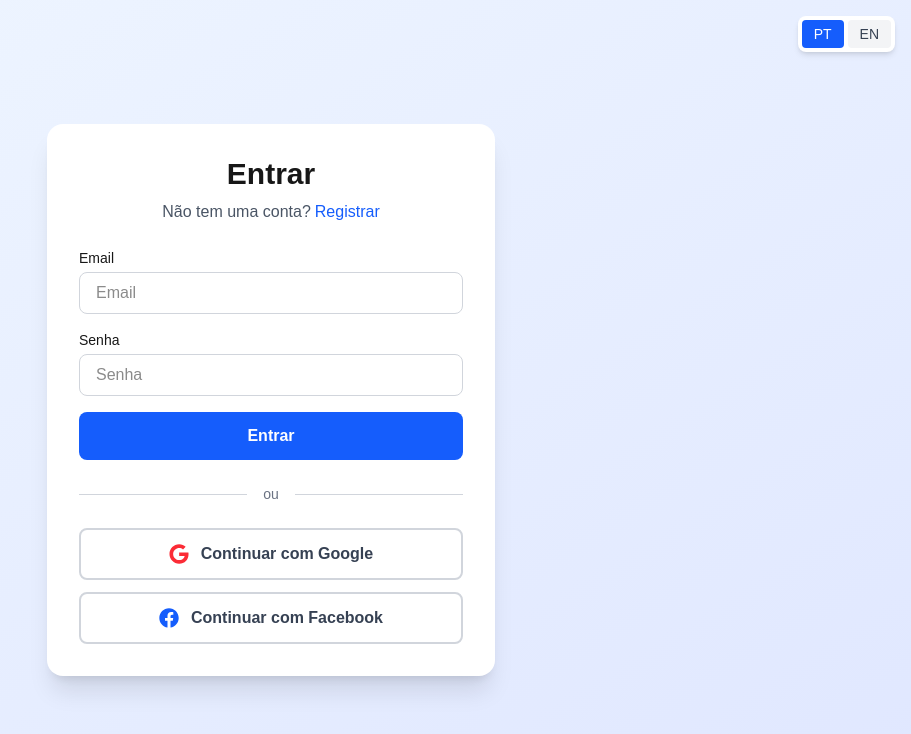
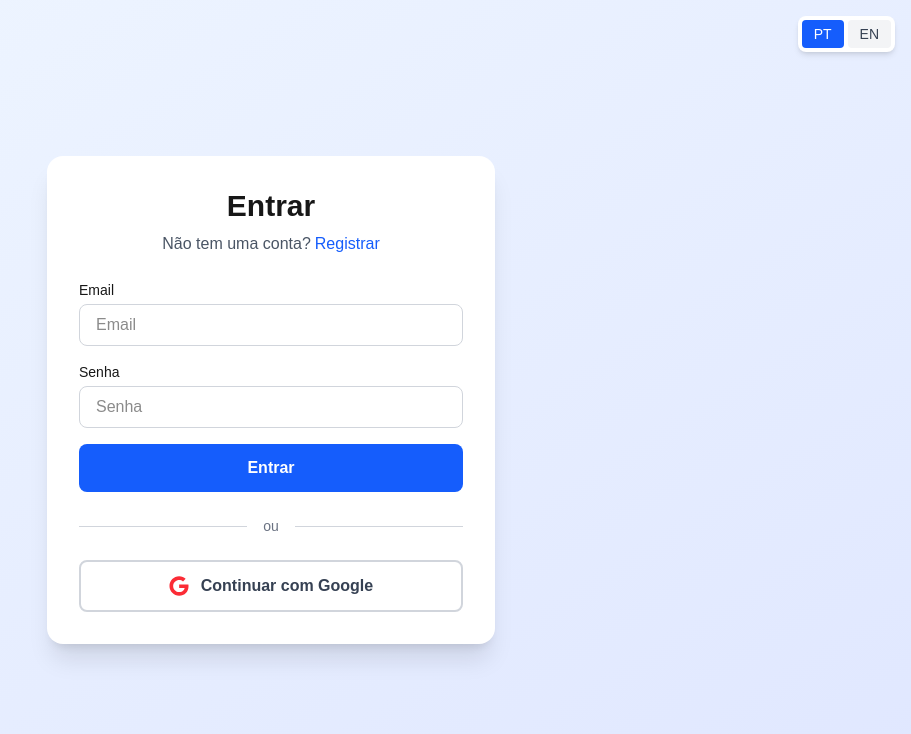
Before and after one commit to ogdie/ads-gets, a Next.js app: page / in a window 1280 px wide. Shown: the top 734 px of the page, without its empty margins (369-1280 px from the left). Built offline with nearby package versions, Linux system fonts and the light colour scheme.

Commit message:
feat: removing login with Facebook

```diff
--- a/src/pages/index.js
+++ b/src/pages/index.js
@@ -160,14 +160,6 @@ export default function Login() {
             <FaGoogle className="text-red-500 text-xl" />
             {t("login.googleLogin")}
           </button>
-
-          <button
-            onClick={handleFacebookLogin}
-            className="w-full flex items-center justify-center gap-3 bg-white border-2 border-gray-300 text-gray-700 py-3 rounded-lg font-semibold hover:bg-gray-50 transition-colors"
-          >
-            <FaFacebook className="text-blue-600 text-xl" />
-            {t("login.facebookLogin")}
-          </button>
         </div>
       </div>
     </div>
```
